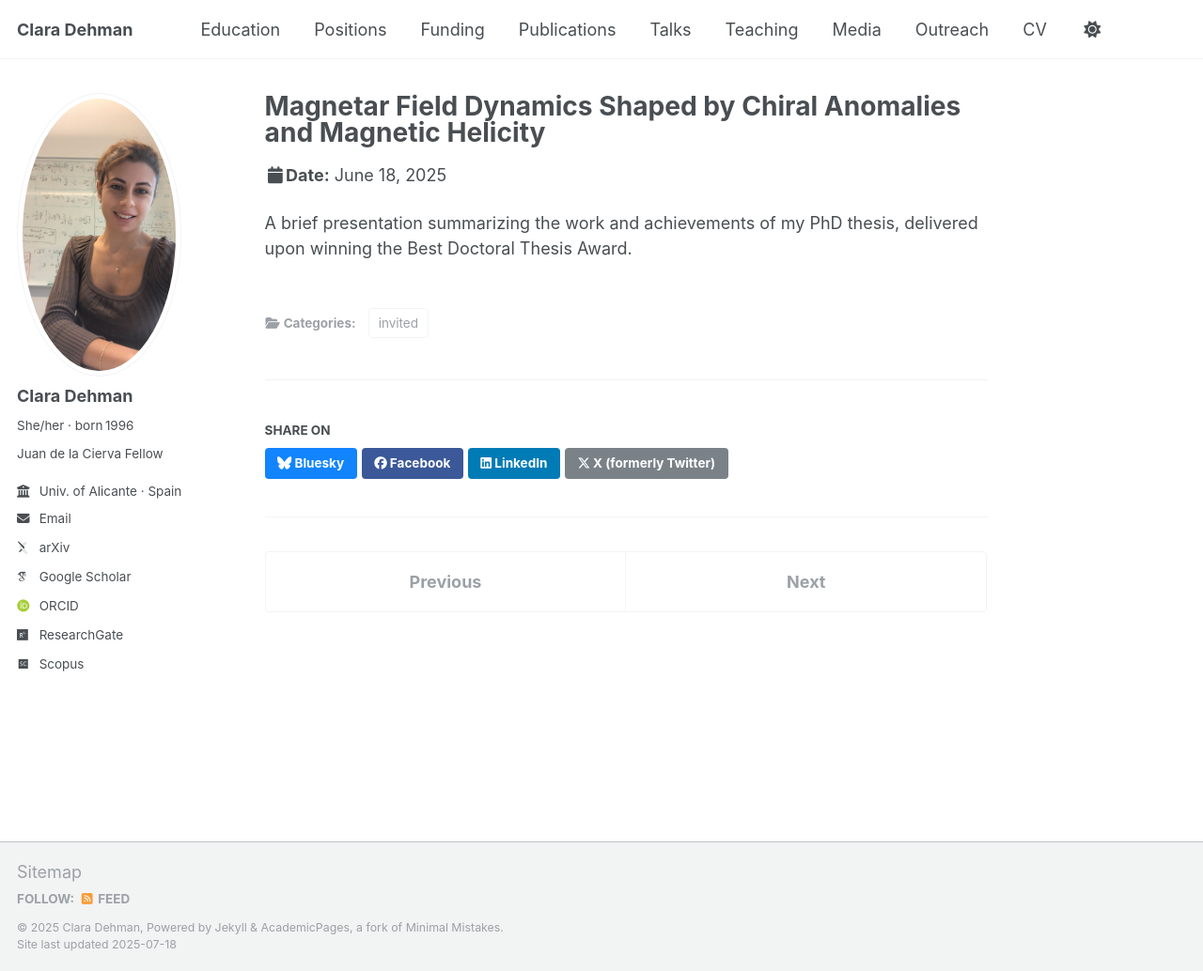
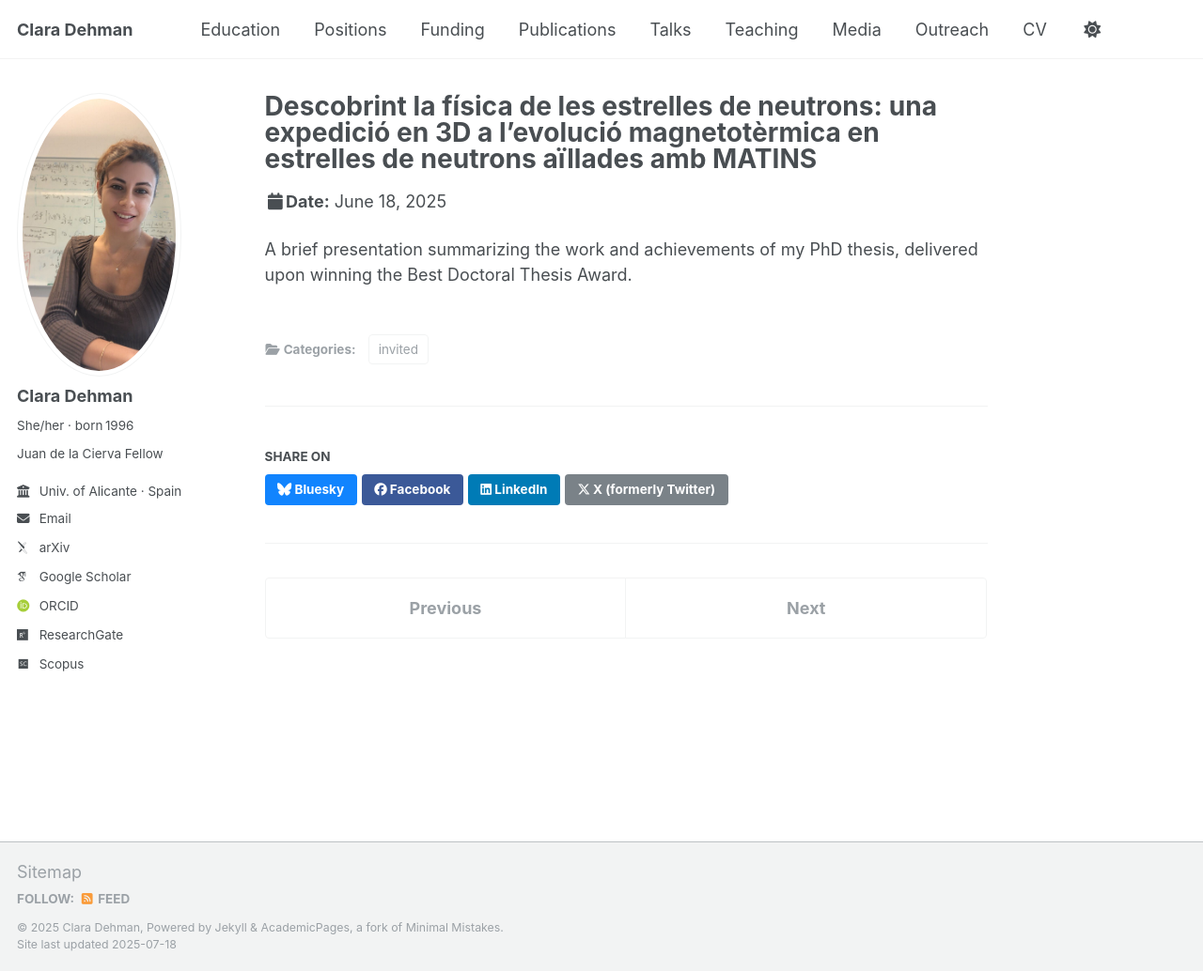
Before and after one commit to ClaraDehman/ClaraDehman.github.io, a Jekyll site: the page built from _talks/IEEC2025.md, in a window 1280 px wide and 1034 px high. Shown: the whole window at 94% size. Built offline with Jekyll 4.4.1, drawn with Linux system fonts in a browser that asks for light colours; some web fonts are replaced.

Commit message:
Update the title IEEC2025.md

```diff
--- a/_talks/IEEC2025.md
+++ b/_talks/IEEC2025.md
@@ -1,5 +1,5 @@
 ---
-title: "Magnetar Field Dynamics Shaped by Chiral Anomalies and Magnetic Helicity"
+title: "Descobrint la física de les estrelles de neutrons: una expedició en 3D a l'evolució magnetotèrmica en estrelles de neutrons aïllades amb MATINS"
 date: 2025-06-18
 type: "Short Talk"
 venue: "Fòrum IEEC 2025, Casa Convalescència (UAB), Barcelona, Spain"
```
